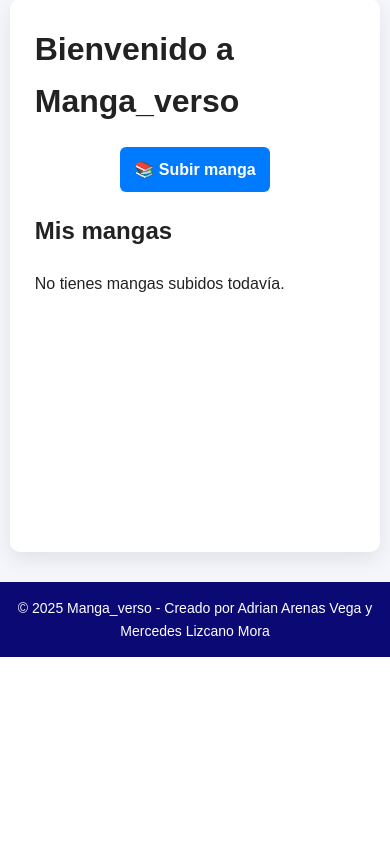
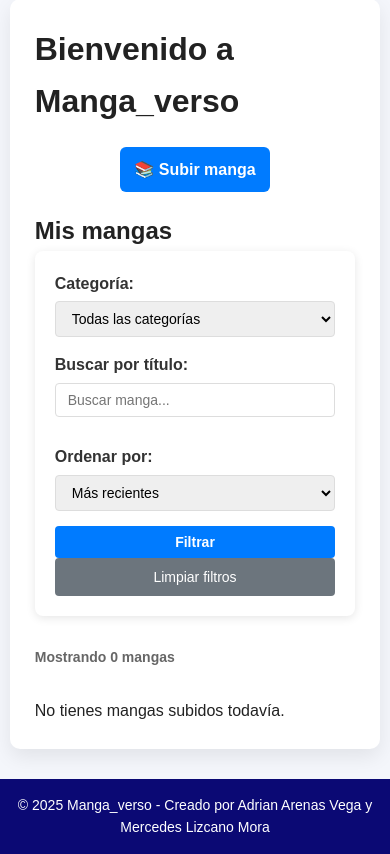
Before and after one commit to Mercedes1711/Lector, a PHP site: page /dashboard/ in a window 390 px wide. Shown: the part 187-1041 px from the top of the page. Before the commit the page ends 844 px from the top, so only its background shows below. Run offline with PHP 8.4, Linux system fonts and the light colour scheme; a user stored in the database is signed in; tables that the repository leaves empty or names only in its code hold one stand-in row (values such as "Sample post").

Commit message:
funcion añadida filros y categorias

```diff
--- a/index.php
+++ b/index.php
@@ -36,17 +36,89 @@
     </div>
 
     <h2>Mis mangas</h2>
+
+    <!-- Filtros -->
+    <div class="filtros-container">
+        <form method="GET" class="filtros-form">
+            <div class="filtro-item">
+                <label for="categoria">Categoría:</label>
+                <select name="categoria" id="categoria">
+                    <option value="">Todas las categorías</option>
+                    <?php
+                    $stmt_cat = $conn->query("SELECT id, nombre FROM categorias ORDER BY nombre");
+                    while ($cat = $stmt_cat->fetch(PDO::FETCH_ASSOC)) {
+                        $selected = (isset($_GET['categoria']) && $_GET['categoria'] == $cat['id']) ? 'selected' : '';
+                        echo "<option value='{$cat['id']}' {$selected}>{$cat['nombre']}</option>";
+                    }
+                    ?>
+                </select>
+            </div>
+
+            <div class="filtro-item">
+                <label for="busqueda">Buscar por título:</label>
+                <input type="text" name="busqueda" id="busqueda" value="<?= htmlspecialchars($_GET['busqueda'] ?? '') ?>" placeholder="Buscar manga...">
+            </div>
+
+            <div class="filtro-item">
+                <label for="orden">Ordenar por:</label>
+                <select name="orden" id="orden">
+                    <option value="fecha_subida DESC" <?= (isset($_GET['orden']) && $_GET['orden'] == 'fecha_subida DESC') ? 'selected' : '' ?>>Más recientes</option>
+                    <option value="fecha_subida ASC" <?= (isset($_GET['orden']) && $_GET['orden'] == 'fecha_subida ASC') ? 'selected' : '' ?>>Más antiguos</option>
+                    <option value="titulo ASC" <?= (isset($_GET['orden']) && $_GET['orden'] == 'titulo ASC') ? 'selected' : '' ?>>Título A-Z</option>
+                    <option value="titulo DESC" <?= (isset($_GET['orden']) && $_GET['orden'] == 'titulo DESC') ? 'selected' : '' ?>>Título Z-A</option>
+                </select>
+            </div>
+
+            <div class="filtro-item">
+                <button type="submit" class="btn-primary">Filtrar</button>
+                <a href="index.php" class="btn-secondary">Limpiar filtros</a>
+            </div>
+        </form>
+    </div>
+
     <div class="mangas-container">
         <?php
-        $stmt = $conn->prepare("SELECT * FROM mangas WHERE usuario_id = ? ORDER BY fecha_subida DESC");
-        $stmt->execute([$usuario_id]);
+        // Construir la consulta con filtros
+        $where_conditions = ["usuario_id = ?"];
+        $params = [$usuario_id];
+
+        if (!empty($_GET['categoria'])) {
+            $where_conditions[] = "categoria_id = ?";
+            $params[] = (int)$_GET['categoria'];
+        }
+
+        if (!empty($_GET['busqueda'])) {
+            $where_conditions[] = "titulo LIKE ?";
+            $params[] = "%" . $_GET['busqueda'] . "%";
+        }
+
+        $orden = $_GET['orden'] ?? 'fecha_subida DESC';
+        $allowed_orders = ['fecha_subida DESC', 'fecha_subida ASC', 'titulo ASC', 'titulo DESC'];
+        if (!in_array($orden, $allowed_orders)) {
+            $orden = 'fecha_subida DESC';
+        }
+
+        $where_clause = implode(" AND ", $where_conditions);
+
+        $stmt = $conn->prepare("
+            SELECT m.*, c.nombre as categoria_nombre
+            FROM mangas m
+            LEFT JOIN categorias c ON m.categoria_id = c.id
+            WHERE {$where_clause}
+            ORDER BY {$orden}
+        ");
+        $stmt->execute($params);
         $mangas = $stmt->fetchAll(PDO::FETCH_ASSOC);
+
+        $total_resultados = count($mangas);
+        echo "<p class='resultados-info'>Mostrando {$total_resultados} manga" . ($total_resultados != 1 ? 's' : '') . "</p>";
 
         if ($mangas) {
             foreach ($mangas as $row): ?>
                 <div class="manga-card">
                     <img src="<?= $row['portada']; ?>" alt="Portada del manga">
                     <h3><?= htmlspecialchars($row['titulo']); ?></h3>
+                    <p class="categoria-badge"><?= htmlspecialchars($row['categoria_nombre'] ?? 'Sin categoría'); ?></p>
                     <p><?= htmlspecialchars($row['descripcion']); ?></p>
 
                     <a href="capitulos.php?manga=<?= $row['id']; ?>">📖 Ver manga</a>
--- a/manga_verso.css
+++ b/manga_verso.css
@@ -200,12 +200,100 @@
     font-size: 14px;
 }
 
+/* ===== FILTROS ===== */
+.filtros-container {
+    background-color: white;
+    padding: 20px;
+    border-radius: 8px;
+    box-shadow: 0 2px 10px rgba(0,0,0,0.1);
+    margin-bottom: 30px;
+}
+
+.filtros-form {
+    display: flex;
+    flex-wrap: wrap;
+    gap: 15px;
+    align-items: end;
+}
+
+.filtro-item {
+    display: flex;
+    flex-direction: column;
+    min-width: 200px;
+}
+
+.filtro-item label {
+    font-weight: bold;
+    margin-bottom: 5px;
+    color: #333;
+}
+
+.filtro-item select,
+.filtro-item input[type="text"] {
+    padding: 8px 12px;
+    border: 1px solid #ddd;
+    border-radius: 4px;
+    font-size: 14px;
+}
+
+.filtro-item button,
+.filtro-item .btn-secondary {
+    padding: 8px 16px;
+    border: none;
+    border-radius: 4px;
+    cursor: pointer;
+    font-size: 14px;
+    text-decoration: none;
+    display: inline-block;
+    text-align: center;
+    min-width: 80px;
+}
+
+.btn-secondary {
+    background-color: #6c757d;
+    color: white;
+}
+
+.btn-secondary:hover {
+    background-color: #5a6268;
+}
+
+/* ===== CATEGORÍA BADGE ===== */
+.categoria-badge {
+    display: inline-block;
+    background-color: #007bff;
+    color: white;
+    padding: 2px 8px;
+    border-radius: 12px;
+    font-size: 12px;
+    font-weight: bold;
+    margin-bottom: 8px;
+    text-transform: uppercase;
+}
+
+.resultados-info {
+    font-weight: bold;
+    color: #666;
+    margin-bottom: 15px;
+    font-size: 14px;
+}
+
 /* ===== RESPONSIVE ===== */
 @media (max-width: 768px) {
     header {
         flex-direction: column;
         gap: 10px;
         text-align: center;
+    }
+
+    .filtros-form {
+        flex-direction: column;
+        align-items: stretch;
+    }
+
+    .filtro-item {
+        min-width: auto;
+        width: 100%;
     }
 
     .mangas-container {
```
Also changed, not shown: migrar_categorias.php (added, +69 -0 lines), procesar_manga.php (+4 -3 lines), subirManga.php (+12 -0 lines), img/portada_6967bfc5b1fcb.jpeg (added).
